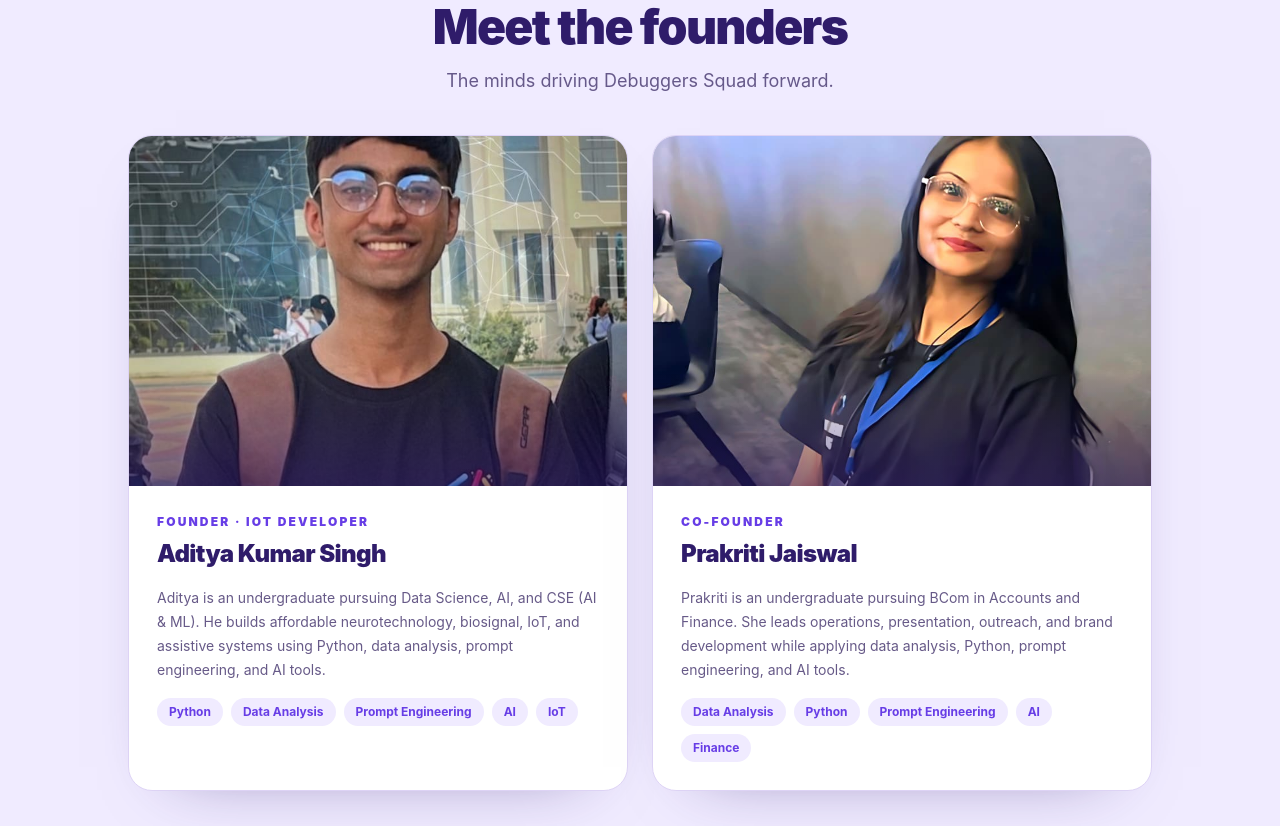
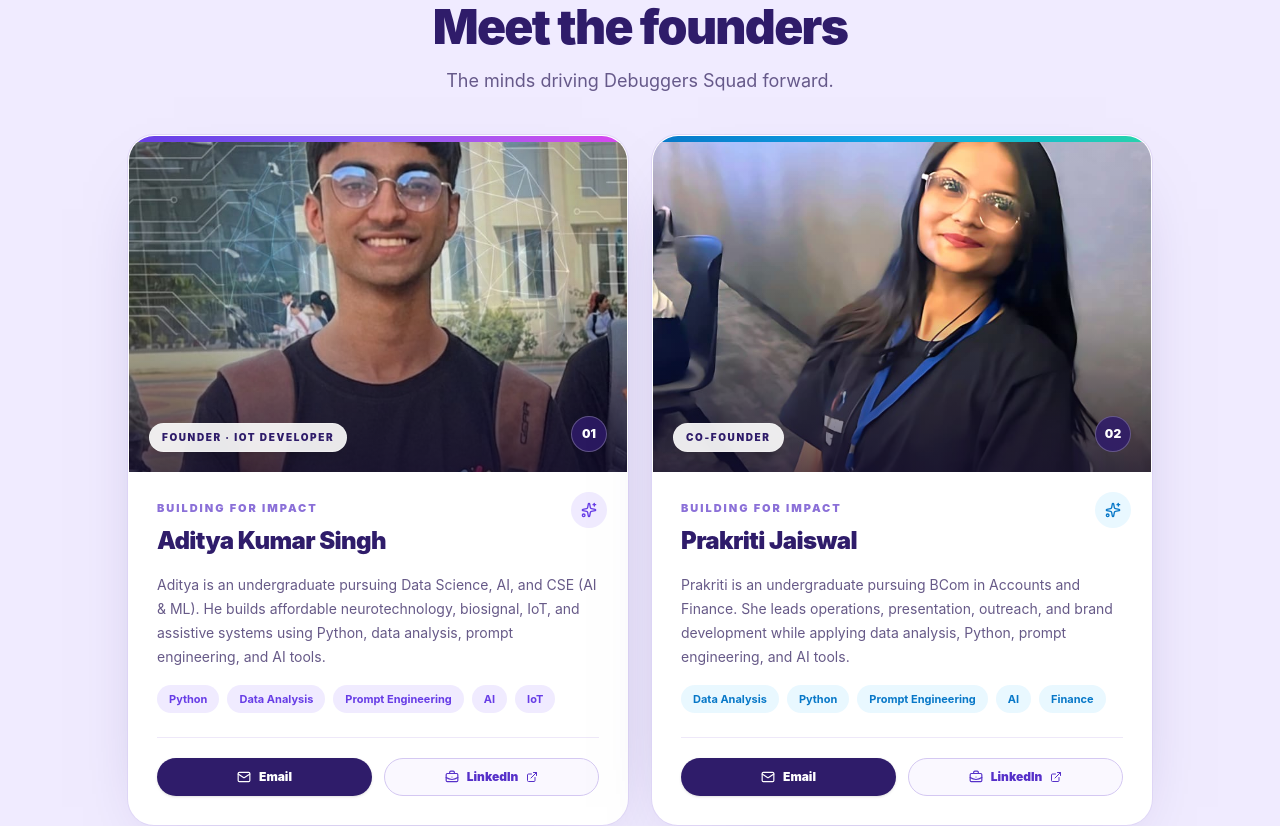
Before and after one commit to adityaIITG1/debuggers_squad_website, a Next.js app: page /about in a window 1280 px wide. Shown: the part 1180-2006 px from the top of the page. Built offline with nearby package versions, Linux system fonts and the light colour scheme.

Commit message:
Refine founder cards with premium styling

```diff
--- a/src/app/about/page.tsx
+++ b/src/app/about/page.tsx
@@ -3,8 +3,12 @@
 import {
   ArrowRight,
   BrainCircuit,
+  BriefcaseBusiness,
+  ExternalLink,
   HeartHandshake,
   Lightbulb,
+  Mail,
+  Sparkles,
   Target,
 } from "lucide-react";
 import { buttonVariants } from "@/components/ui/button";
@@ -19,6 +23,10 @@
     description:
       "Aditya is an undergraduate pursuing Data Science, AI, and CSE (AI & ML). He builds affordable neurotechnology, biosignal, IoT, and assistive systems using Python, data analysis, prompt engineering, and AI tools.",
     skills: ["Python", "Data Analysis", "Prompt Engineering", "AI", "IoT"],
+    email: "iitianadityakumarsingh@gmail.com",
+    linkedin: "https://www.linkedin.com/in/aditya-kumar-singh-39245525b",
+    accent: "from-[#673de6] via-[#875cf0] to-[#d946ef]",
+    softAccent: "bg-[#f0ebff] text-[#673de6]",
   },
   {
     name: "Prakriti Jaiswal",
@@ -28,6 +36,10 @@
     description:
       "Prakriti is an undergraduate pursuing BCom in Accounts and Finance. She leads operations, presentation, outreach, and brand development while applying data analysis, Python, prompt engineering, and AI tools.",
     skills: ["Data Analysis", "Python", "Prompt Engineering", "AI", "Finance"],
+    email: "jaiswalprakriti26@gmail.com",
+    linkedin: "https://www.linkedin.com/in/prakriti-jaiswal-a67291402",
+    accent: "from-[#0878c8] via-[#12a8e8] to-[#28d3aa]",
+    softAccent: "bg-[#e9f8ff] text-[#0878c8]",
   },
 ];
 
@@ -100,36 +112,67 @@
           </div>
 
           <div className="mx-auto mt-10 grid max-w-5xl gap-6 md:grid-cols-2">
-            {founders.map((founder) => (
+            {founders.map((founder, index) => (
               <article
                 key={founder.name}
-                className="overflow-hidden rounded-[24px] border border-[#ddd3f5] bg-white shadow-[0_24px_65px_-48px_rgba(47,28,106,0.6)]"
+                className="group relative overflow-hidden rounded-[26px] border border-white/80 bg-white shadow-[0_28px_75px_-46px_rgba(47,28,106,0.52)] ring-1 ring-[#ddd3f5]/80"
               >
-                <div className="relative h-[300px] overflow-hidden bg-[#e8e1fa] sm:h-[330px] lg:h-[350px]">
+                <div className={`h-1.5 bg-gradient-to-r ${founder.accent}`} />
+                <div className="relative h-[285px] overflow-hidden bg-[#e8e1fa] sm:h-[315px] lg:h-[330px]">
                   <Image
                     src={founder.image}
                     alt={`${founder.name}, ${founder.role}`}
                     fill
                     sizes="(max-width: 768px) 100vw, 480px"
-                    className={`object-cover ${founder.imagePosition}`}
+                    className={`object-cover transition-transform duration-700 group-hover:scale-[1.025] ${founder.imagePosition}`}
                   />
-                  <div className="absolute inset-x-0 bottom-0 h-1/3 bg-gradient-to-t from-[#2f1c6a]/55 to-transparent" />
+                  <div className="absolute inset-0 bg-gradient-to-t from-[#17102f]/70 via-transparent to-white/5" />
+                  <div className="absolute inset-x-0 bottom-0 flex items-end justify-between gap-4 p-5">
+                    <span className="rounded-full border border-white/25 bg-white/90 px-3 py-1.5 text-[10px] font-black uppercase tracking-[0.16em] text-[#2f1c6a] shadow-lg backdrop-blur">
+                      {founder.role}
+                    </span>
+                    <span className="grid size-9 place-items-center rounded-full border border-white/25 bg-[#2f1c6a]/85 text-xs font-black text-white backdrop-blur">
+                      0{index + 1}
+                    </span>
+                  </div>
                 </div>
-                <div className="p-6 sm:p-7">
-                  <p className="text-xs font-black uppercase tracking-[0.18em] text-[#673de6]">
-                    {founder.role}
+                <div className="relative p-6 sm:p-7">
+                  <div className={`absolute right-5 top-5 grid size-9 place-items-center rounded-xl ${founder.softAccent}`}>
+                    <Sparkles className="size-4" />
+                  </div>
+                  <p className="text-[11px] font-black uppercase tracking-[0.18em] text-[#8b70d8]">
+                    Building for impact
                   </p>
-                  <h3 className="mt-2 text-2xl font-black tracking-tight">{founder.name}</h3>
+                  <h3 className="mt-2 pr-12 text-2xl font-black tracking-tight">{founder.name}</h3>
                   <p className="mt-4 text-sm leading-6 text-[#675a88]">{founder.description}</p>
                   <div className="mt-4 flex flex-wrap gap-2">
                     {founder.skills.map((skill) => (
                       <span
                         key={skill}
-                        className="rounded-full bg-[#f0ebff] px-3 py-1.5 text-xs font-bold text-[#673de6]"
+                        className={`rounded-full px-3 py-1.5 text-[11px] font-bold ${founder.softAccent}`}
                       >
                         {skill}
                       </span>
                     ))}
+                  </div>
+                  <div className="mt-6 grid grid-cols-2 gap-3 border-t border-[#eee8f9] pt-5">
+                    <a
+                      href={`mailto:${founder.email}`}
+                      className="inline-flex items-center justify-center gap-2 rounded-xl bg-[#2f1c6a] px-4 py-2.5 text-xs font-black text-white shadow-sm hover:bg-[#432a89]"
+                    >
+                      <Mail className="size-3.5" />
+                      Email
+                    </a>
+                    <a
+                      href={founder.linkedin}
+                      target="_blank"
+                      rel="noreferrer"
+                      className="inline-flex items-center justify-center gap-2 rounded-xl border border-[#d4c8f2] bg-[#faf8ff] px-4 py-2.5 text-xs font-black text-[#5630c9] hover:bg-[#f0ebff]"
+                    >
+                      <BriefcaseBusiness className="size-3.5" />
+                      LinkedIn
+                      <ExternalLink className="size-3" />
+                    </a>
                   </div>
                 </div>
               </article>
```
